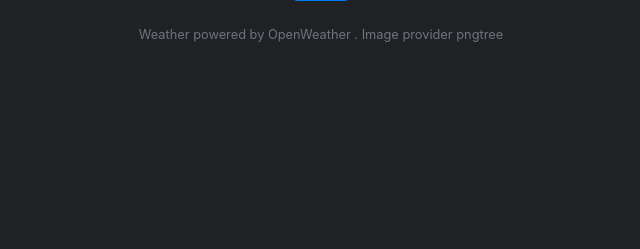
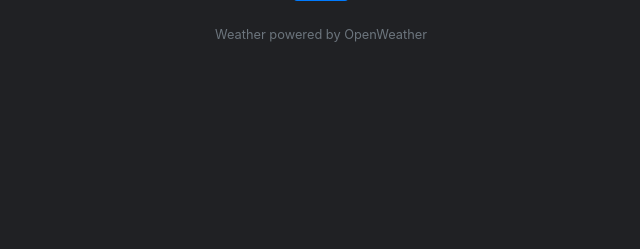
Before and after one commit to Shayan418/Notes-app-using-flask, a Flask app: page /add in a window 1280 px wide. Shown: the part 481-730 px from the top of the page, without its empty margins (319-959 px from the left). Run offline with Flask 2, Linux system fonts and the light colour scheme; a user stored in the database is signed in; parts of the project's set-up code (start-up, migrations or seed data) failed here and were passed over; some libraries are stand-ins or nearby versions.

```diff
--- a/templates/layout.html
+++ b/templates/layout.html
@@ -67,7 +67,7 @@
 
 </body>
 <footer class="small text-center text-muted">
-    Weather powered by OpenWeather . Image provider pngtree
+    Weather powered by OpenWeather
 </footer>
 
 </html>
```
